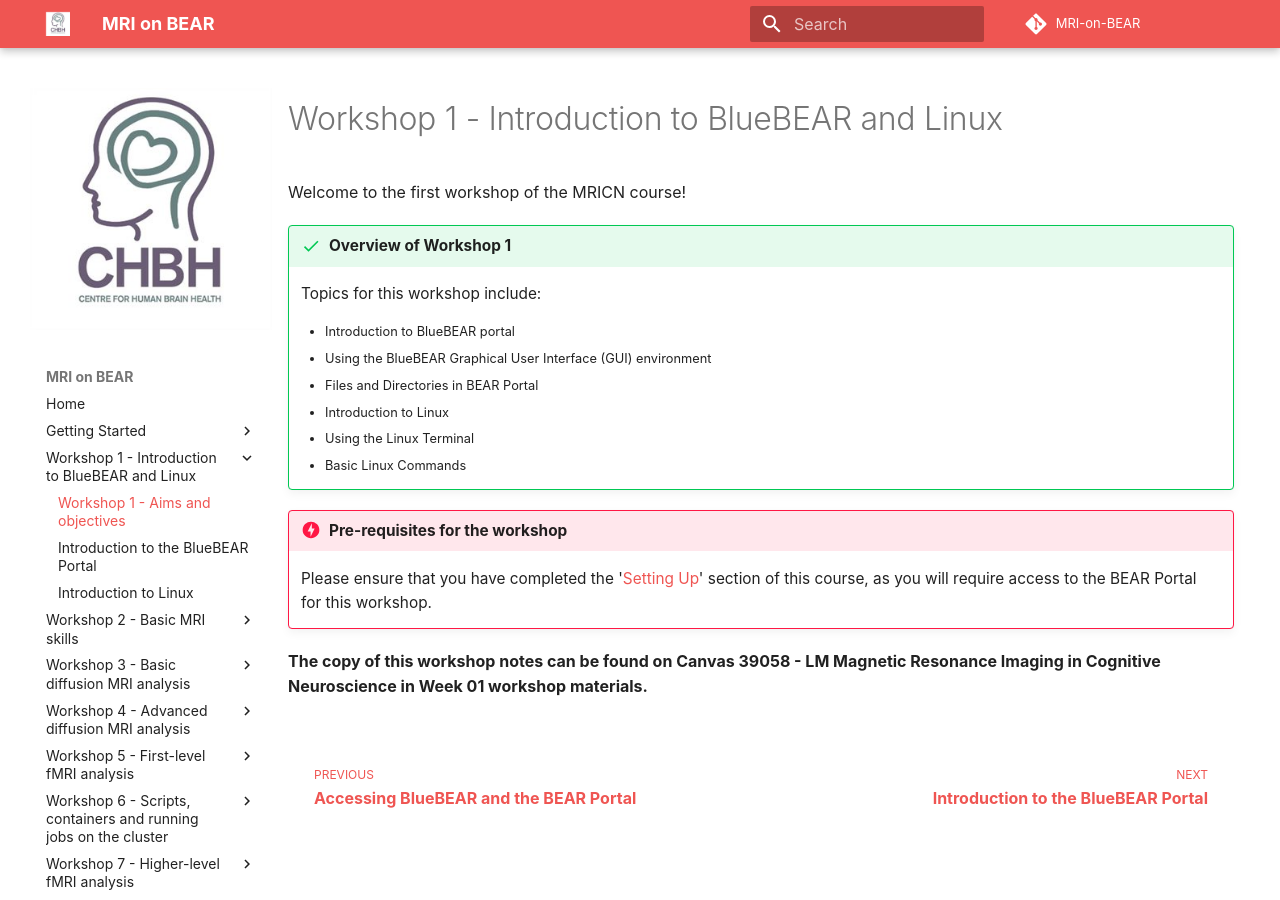
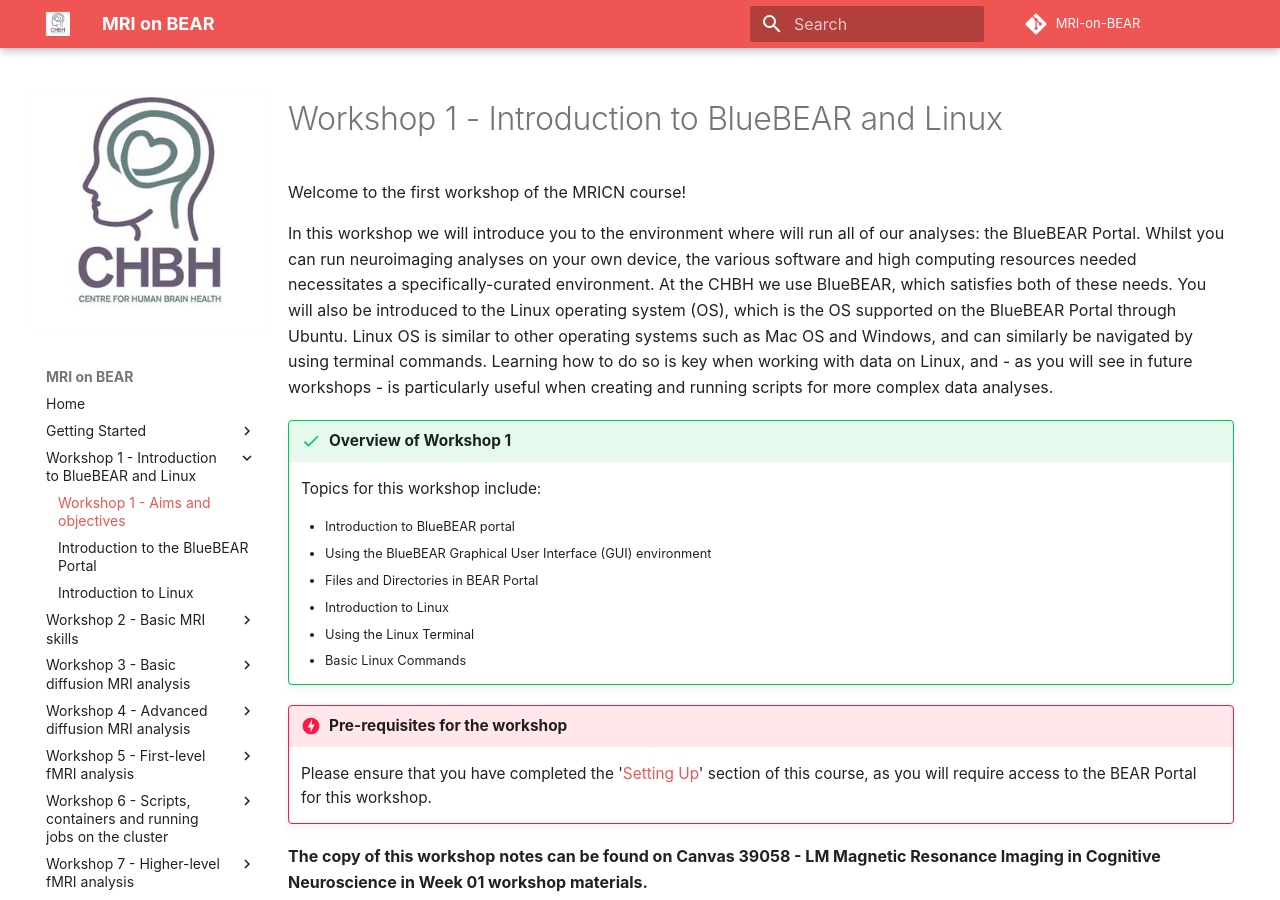
Before and after one commit to chbh-opensource/mri-on-bear-edu, an MkDocs documentation site: the page built from docs/workshop1/workshop1-intro.md, in a window 1280 px wide and 900 px high. Built offline with MkDocs 1.6.1 and Material for MkDocs 9.7.7, drawn with Linux system fonts in a browser that asks for light colours; some web fonts are replaced; comment, search, counter and statistics services are not loaded.

Commit message:
added introductory paragraph to workshop 1

```diff
--- a/docs/workshop1/workshop1-intro.md
+++ b/docs/workshop1/workshop1-intro.md
@@ -1,6 +1,9 @@
 # Workshop 1 - Introduction to BlueBEAR and Linux
 
 Welcome to the first workshop of the MRICN course!
+
+In this workshop we will introduce you to the environment where will run all of our analyses: the BlueBEAR Portal. Whilst you can run neuroimaging analyses on your own device, the various software and high computing resources needed necessitates a specifically-curated environment. At the CHBH we use BlueBEAR, which satisfies both of these needs. You will also be introduced to the Linux operating system (OS), which is the OS supported on the BlueBEAR Portal through Ubuntu.
+Linux OS is similar to other operating systems such as Mac OS and Windows, and can similarly be navigated by using terminal commands. Learning how to do so is key when working with data on Linux, and - as you will see in future workshops - is particularly useful when creating and running scripts for more complex data analyses.
 
 !!! success "Overview of Workshop 1"
     Topics for this workshop include:
```
Also changed, not shown: README.md (+1 -1 lines), docs/workshop8/functional-connectivity.md (+0 -13 lines).
